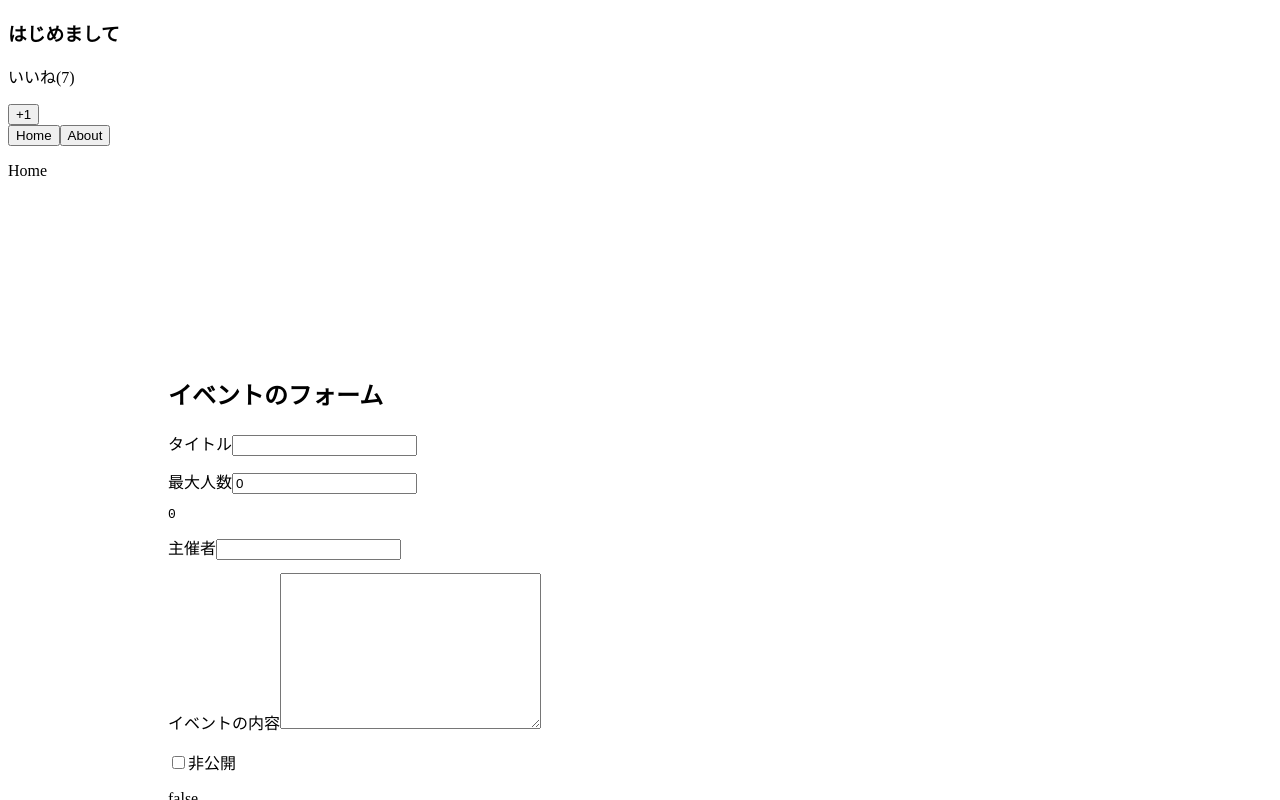
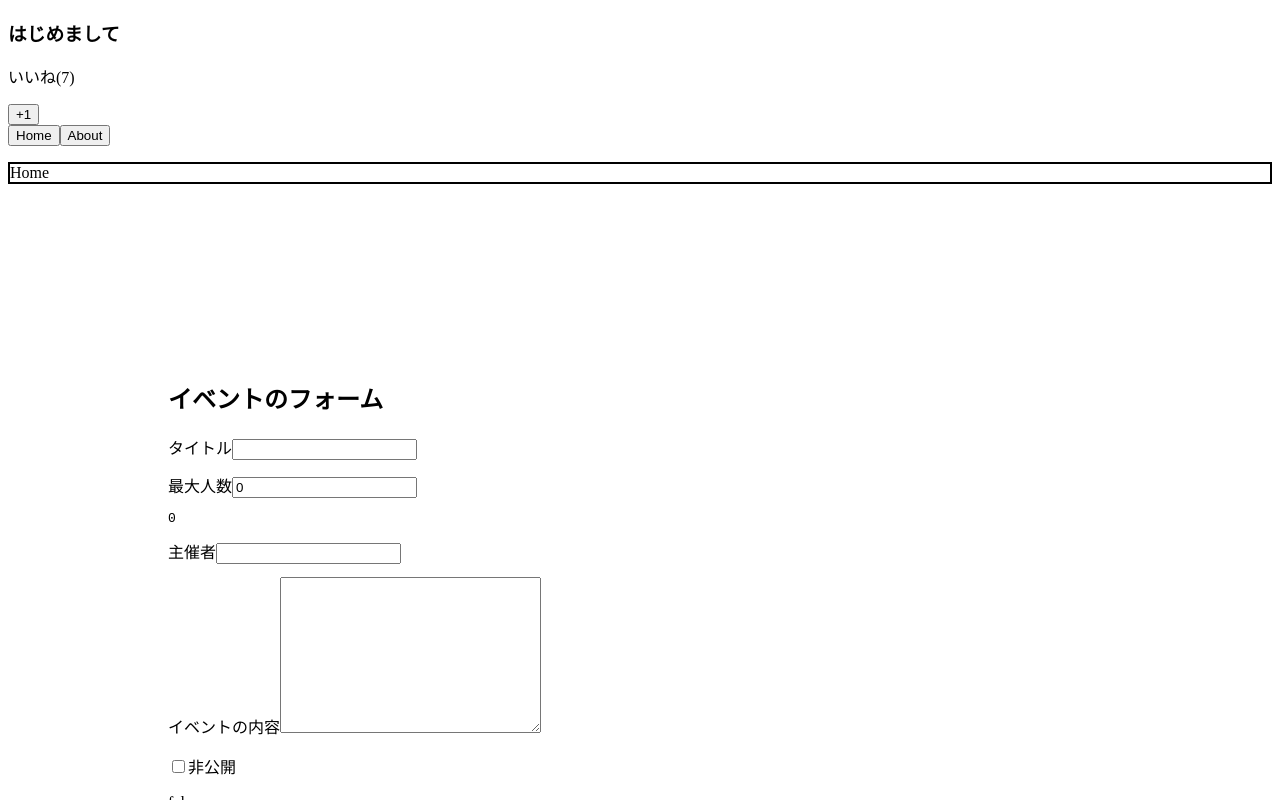
Before and after one commit to sora1129/vue-spa, a Vue app: page / in a window 1280 px wide. Both pictures are taken after a click on the button "Home". Shown: the top 800 px of the page. Built offline with nearby package versions, Linux system fonts and the light colour scheme.

Commit message:
feat: elを使ってDOMを直接操作する方法

```diff
--- a/src/components/MyHome.vue
+++ b/src/components/MyHome.vue
@@ -1,3 +1,3 @@
 <template>
-  <p v-border="">Home</p>
+  <p v-border>Home</p>
 </template>
--- a/src/main.js
+++ b/src/main.js
@@ -7,7 +7,7 @@ Vue.config.productionTip = false
 
 Vue.component('LikeNumber', LikeNumber);
 Vue.directive('border', function(el, binding) {
-
+  el.style.border = 'solid black 2px';
 });
 
 new Vue({
```
